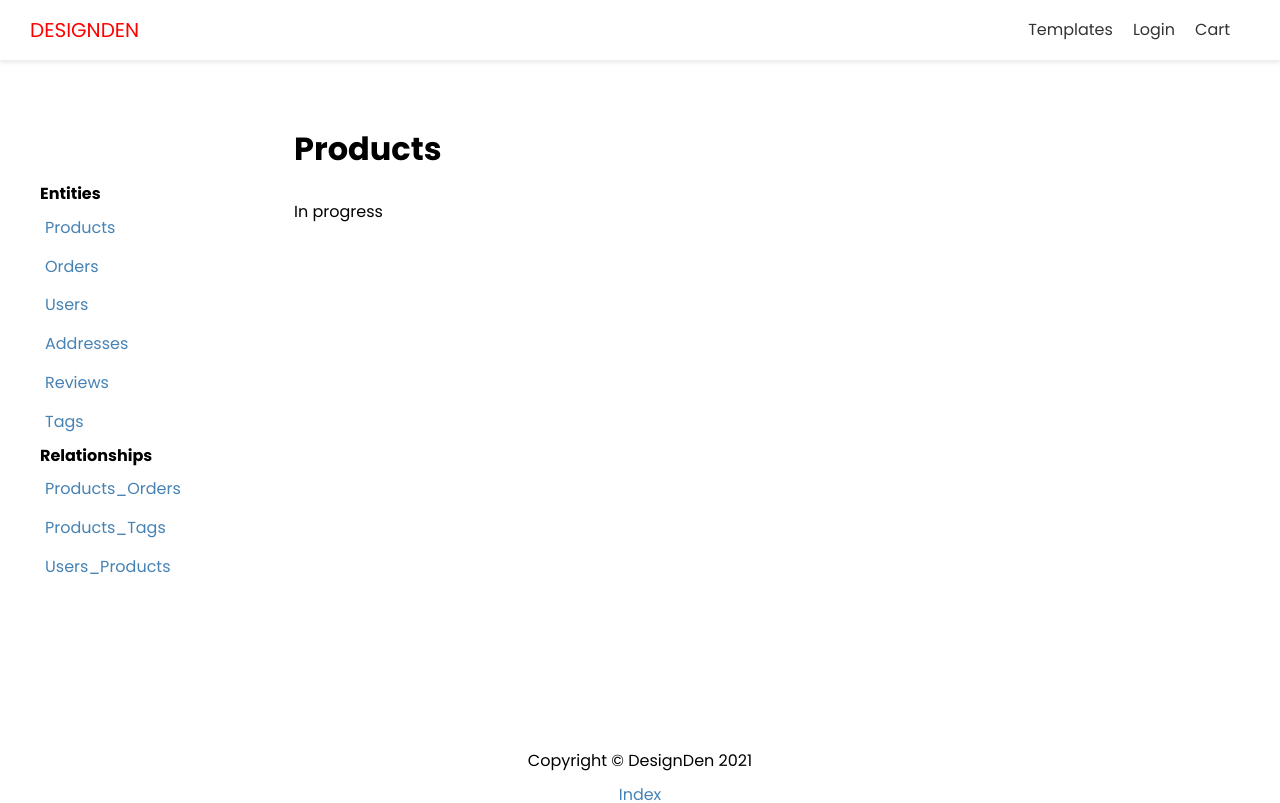
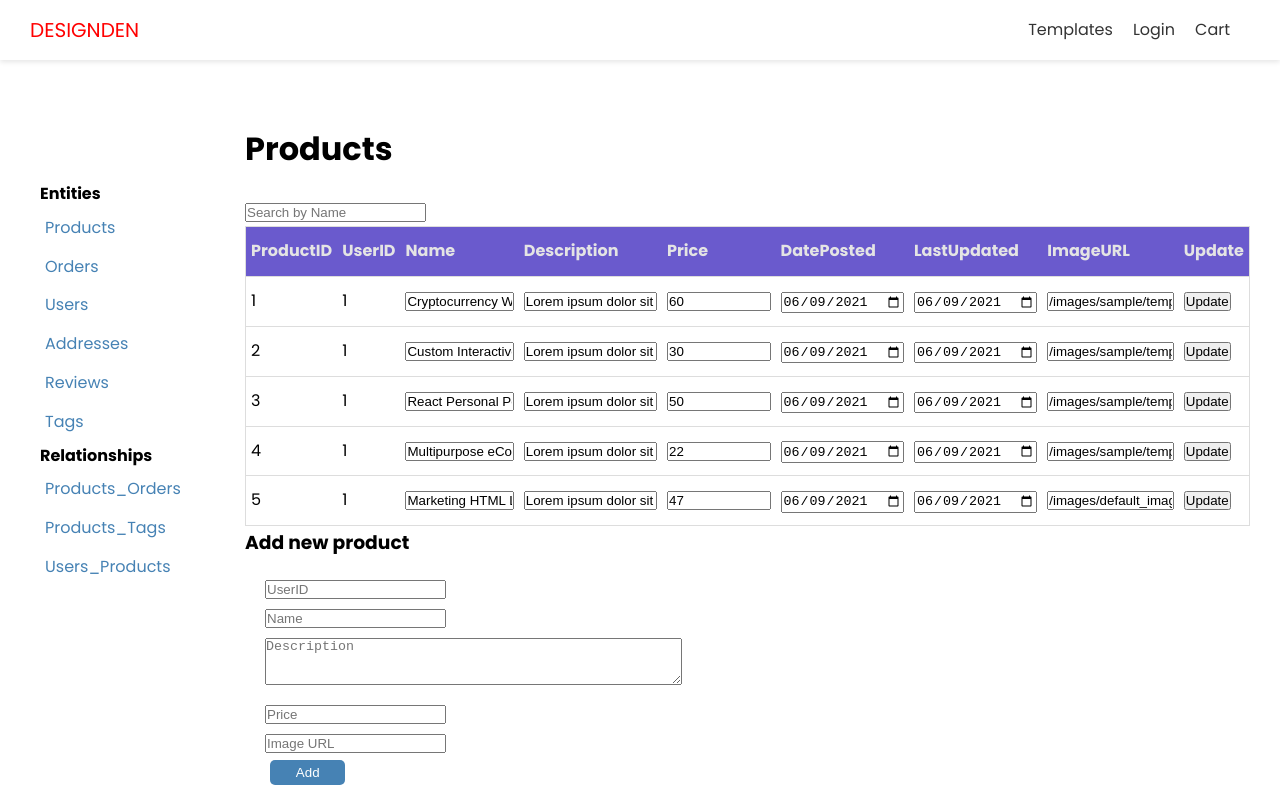
Before and after one commit to jonah0502/DesignDen, a Next.js app in the folder designden-frontend/: page /admin/products in a window 1280 px wide. Shown: the top 803 px of the page. Built offline with nearby package versions, Linux system fonts and the light colour scheme.

Commit message:
Add products to admin page

```diff
--- a/designden-frontend/pages/admin/products.js
+++ b/designden-frontend/pages/admin/products.js
@@ -1,10 +1,183 @@
 import Layout from "@/components/Layout";
+import { useState } from "react";
+import styles from "@/styles/Table.module.css";
+
+const productHeaders = [
+  "ProductID",
+  "UserID",
+  "Name",
+  "Description",
+  "Price",
+  "DatePosted",
+  "LastUpdated",
+  "ImageURL",
+  "Update",
+];
+
+const data = [
+  {
+    id: 1,
+    userID: 1,
+    name: "Cryptocurrency Web App React JS Template",
+    description: "Lorem ipsum dolor sit amet, consectetur adipiscing elit.",
+    imageURL: "/images/sample/template-1.jpg",
+    price: 60,
+    datePosted: new Date(2021, 5, 9).toISOString().split("T")[0],
+    lastUpdated: new Date(2021, 5, 9).toISOString().split("T")[0],
+  },
+  {
+    id: 2,
+    userID: 1,
+    name: "Custom Interactive Map jQuery Plugin",
+    description: "Lorem ipsum dolor sit amet, consectetur adipiscing elit.",
+    imageURL: "/images/sample/template-2.jpg",
+    price: 30,
+    datePosted: new Date(2021, 5, 9).toISOString().split("T")[0],
+    lastUpdated: new Date(2021, 5, 9).toISOString().split("T")[0],
+  },
+  {
+    id: 3,
+    userID: 1,
+    name: "React Personal Portfolio Template + React Hooks",
+    description: "Lorem ipsum dolor sit amet, consectetur adipiscing elit.",
+    imageURL: "/images/sample/template-3.jpg",
+    price: 50,
+    datePosted: new Date(2021, 5, 9).toISOString().split("T")[0],
+    lastUpdated: new Date(2021, 5, 9).toISOString().split("T")[0],
+  },
+  {
+    id: 4,
+    userID: 1,
+    name: "Multipurpose eCommerce WordPress Theme",
+    description: "Lorem ipsum dolor sit amet, consectetur adipiscing elit.",
+    imageURL: "/images/sample/template-4.jpg",
+    price: 22,
+    datePosted: new Date(2021, 5, 9).toISOString().split("T")[0],
+    lastUpdated: new Date(2021, 5, 9).toISOString().split("T")[0],
+  },
+  {
+    id: 5,
+    userID: 1,
+    name: "Marketing HTML Landing Page",
+    description: "Lorem ipsum dolor sit amet, consectetur adipiscing elit.",
+    imageURL: "/images/default_image.jpg",
+    price: 47,
+    datePosted: new Date(2021, 5, 9).toISOString().split("T")[0],
+    lastUpdated: new Date(2021, 5, 9).toISOString().split("T")[0],
+  },
+];
 
 export default function ProductsPage() {
+  const [products, setProducts] = useState(data);
+  const [filter, setFilter] = useState("");
+
+  const handleRowChange = (index) => (event) => {
+    const { name, value } = event.target;
+    const newProducts = [...products];
+    newProducts[index][name] = value;
+    setProducts(newProducts);
+  };
+
+  const handleSearch = (event) => {
+    setFilter(event.target.value);
+  };
+
   return (
     <Layout>
       <h1>Products</h1>
-      <p>In progress</p>
+      <input
+        type="text"
+        value={filter}
+        placeholder="Search by Name"
+        onChange={handleSearch}
+      />
+      <div className={styles.tableContainer}>
+        <table>
+          <thead>
+            <tr>
+              {productHeaders.map((header) => {
+                return <th key={header}>{header}</th>;
+              })}
+            </tr>
+          </thead>
+          <tbody>
+            {products
+              .filter((product) =>
+                product.name.toLowerCase().includes(filter.toLowerCase())
+              )
+              .map((product, index) => (
+                <tr key={product.id}>
+                  <td>{product.id}</td>
+                  <td>{product.userID} </td>
+                  <td>
+                    <input
+                      type="text"
+                      name="name"
+                      value={product.name}
+                      onChange={handleRowChange(index)}
+                    />
+                  </td>
+                  <td>
+                    <input
+                      type="text"
+                      name="description"
+                      value={product.description}
+                      onChange={handleRowChange(index)}
+                    />
+                  </td>
+                  <td>
+                    <input
+                      type="number"
+                      name="price"
+                      value={product.price}
+                      onChange={handleRowChange(index)}
+                    />
+                  </td>
+                  <td>
+                    <input
+                      type="date"
+                      name="datePosted"
+                      value={product.datePosted}
+                      onChange={handleRowChange(index)}
+                    />
+                  </td>
+                  <td>
+                    <input
+                      type="date"
+                      name="lastUpdated"
+                      value={product.lastUpdated}
+                      onChange={handleRowChange(index)}
+                    />
+                  </td>
+                  <td>
+                    <input
+                      type="text"
+                      name="imageURL"
+                      value={product.imageURL}
+                      onChange={handleRowChange(index)}
+                    />
+                  </td>
+                  <td>
+                    <button>Update</button>
+                  </td>
+                </tr>
+              ))}
+          </tbody>
+        </table>
+      </div>
+      <h3>Add new product</h3>
+      <form className={styles.formContainer}>
+        <div className={styles.inputContainer}>
+          <input type="text" placeholder="UserID" />
+          <input type="text" placeholder="Name" />
+          <textarea placeholder="Description" rows="3" cols="50" />
+          <input type="number" min="0" placeholder="Price" />
+          <input type="text" placeholder="Image URL" />
+        </div>
+        <div>
+          <button>Add</button>
+        </div>
+      </form>
     </Layout>
   );
 }
--- a/designden-frontend/pages/admin/users.js
+++ b/designden-frontend/pages/admin/users.js
@@ -1,5 +1,4 @@
 import Layout from "@/components/Layout";
-import Sidebar from "@/components/Sidebar";
 import styles from "@/styles/Table.module.css";
 import { useState } from "react";
 
```
